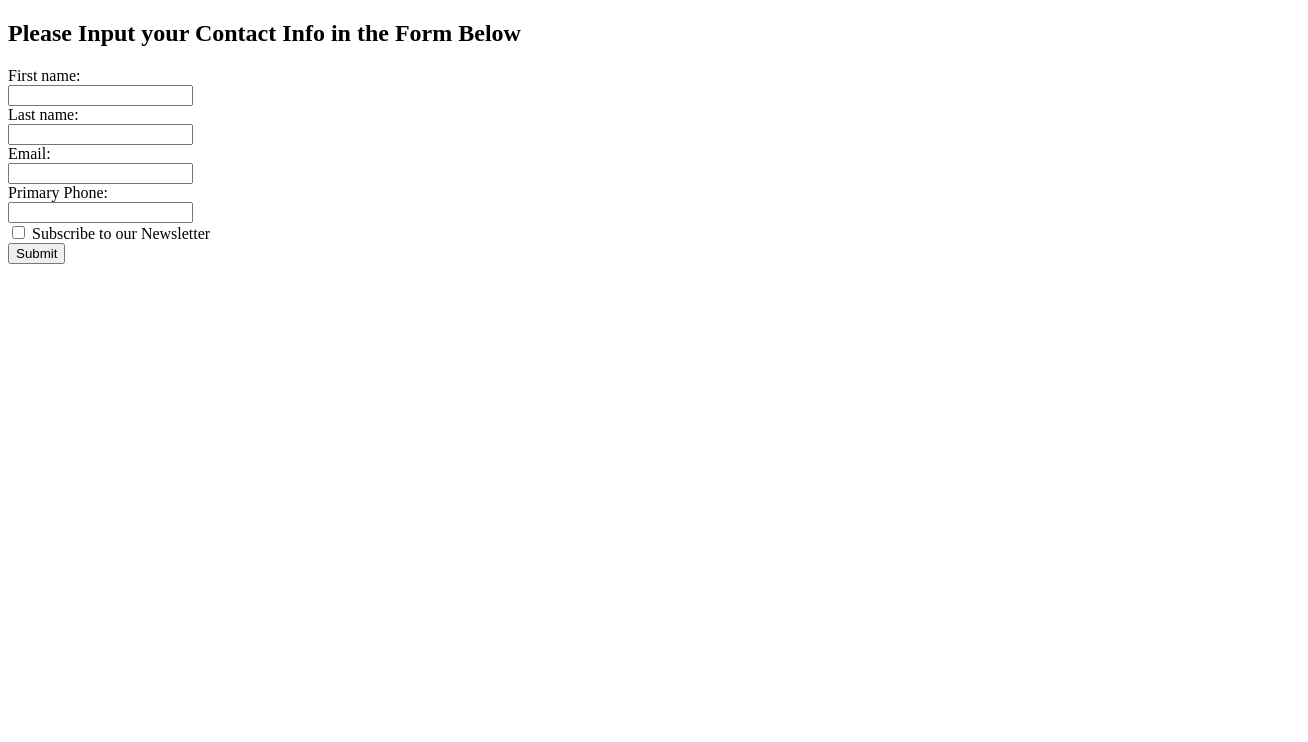
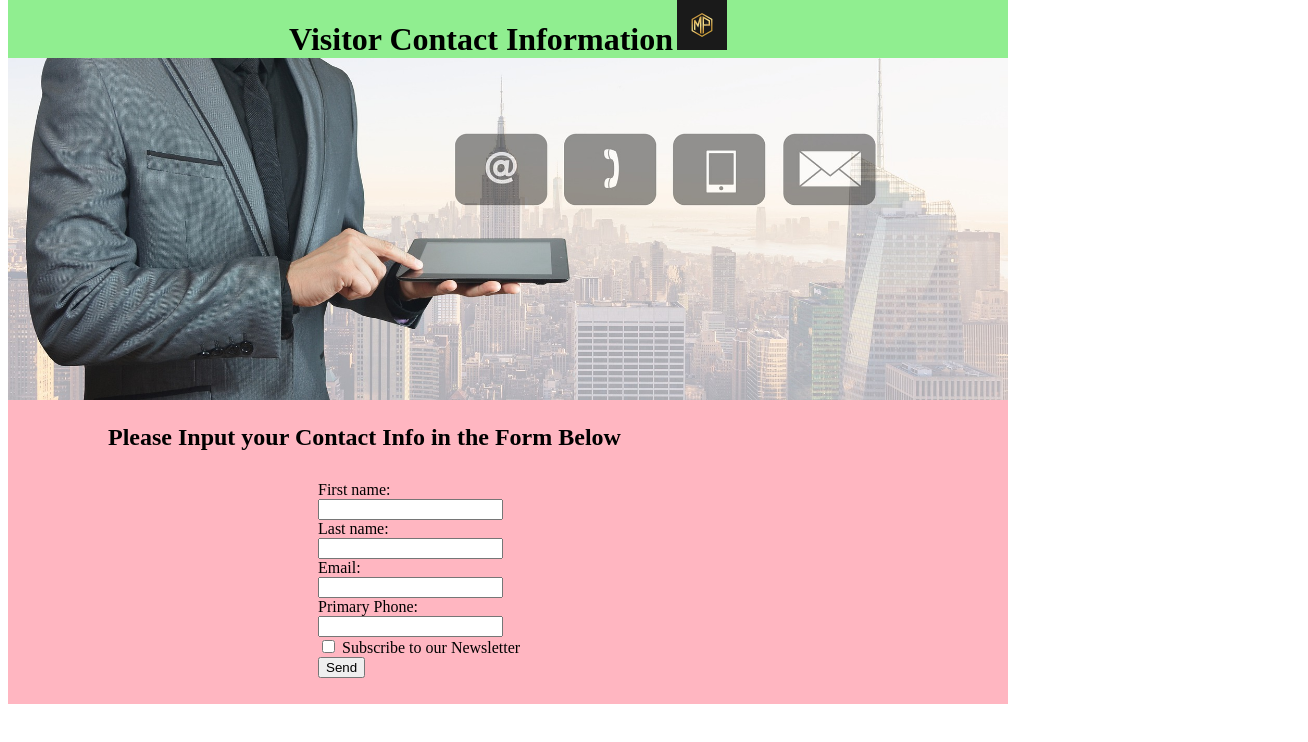
Before and after one commit to eeoerkeedu/Miniproject-01, a plain HTML site: page index.html in a window 1280 px wide. Shown: the whole page, 1308 px wide, since content can reach past the window. Drawn offline with Linux system fonts and the light colour scheme.

Commit message:
More progress, added image, getting organized

```diff
--- a/assets/style.css
+++ b/assets/style.css
@@ -1,18 +1,43 @@
-* { }
 header {
-    /* display: inline; */
+    display: inline;
     position: fixed;
     top: 0;
+    max-width: 1000px;
     text-align: center;
-    display: none;
+    background-color: lightgreen;
+    margin-bottom: 10px;
+    /* display: none; */
 }
 
 #mainheader {
-    /* display: inline; */
+    display: inline;
 }
+
 #headerpic {
+    max-width: 5%;
+    height: auto;
+}
+section {
+    max-width: 1000px;
+    background-color: lightpink;
+}
 
+h2{
+    position: relative;
+    left: 100px;
 }
-h2 {display: block;
+
+form{
     position: relative;
+    left: 300px;
+    padding: 10px;
 }
+
+#contactpic {
+    max-width: 100%;
+    height: auto;
+}
+
+body {
+    margin-top: 20px;
+}
--- a/index.html
+++ b/index.html
@@ -11,28 +11,39 @@
     <header>
 
         <h1 id="mainheader">Visitor Contact Information</h1>
-        <img src="./assets/favicon.jpg" alt="headerpic" id="header pic">
+        <img src="./assets/favicon.jpg" alt="headerpic" id="headerpic" id="contactpic">
 
     </header>
-    <section>
+
+
+
+    <section >
+
+       <img src="./assets/contact image.jpg" alt="contactpic" id="contactpic">
+
         <h2>Please Input your Contact Info in the Form Below
         </h2>
 
         <p>
             <form action="/action_page.php">
+
                 <label for="fname">First name:</label><br>
                 <input type="text" id="fname" name="fname" ><br>
+
                 <label for="lname">Last name:</label><br>
                 <input type="text" id="lname" name="lname" ><br>
+
                 <label for="email">Email:</label><br>
                 <input type="text" id="email" name="email" ><br>
+
                 <label for="phone">Primary Phone:</label><br>
                 <input type="number" id="phone" name="phone" ><br>
 
+
                 <input type="checkbox" id="newsletter" name="newsletter"><True>
-                    <label for="checkbox"> Subscribe to our Newsletter</label><br>
+                <label for="checkbox"> Subscribe to our Newsletter</label><br>
 
-                <input type="submit" value="Submit">
+                <input type="submit" value="Send">
 
             </form>
         </p>
```
Also changed, not shown: assets/contact image.jpg (added).
